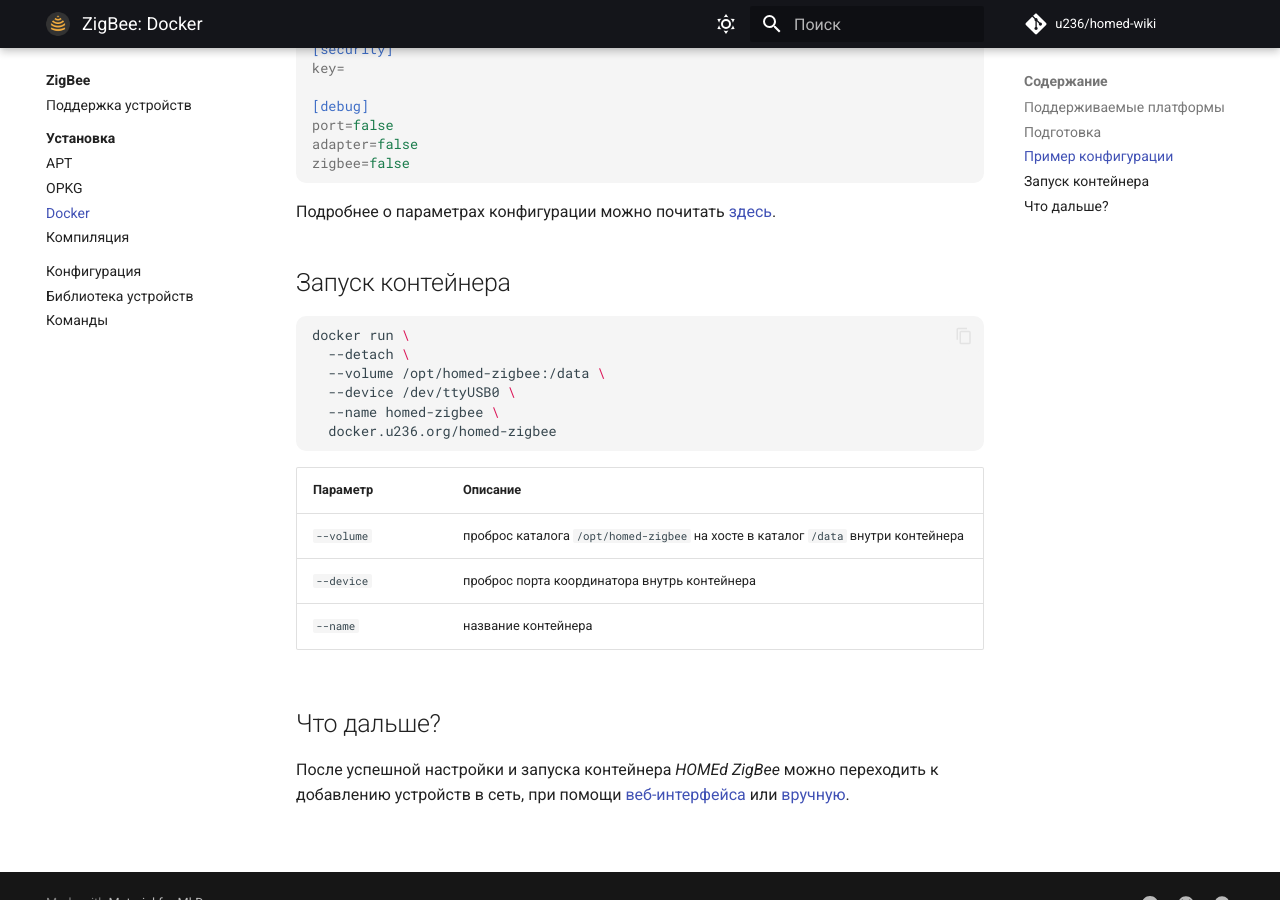
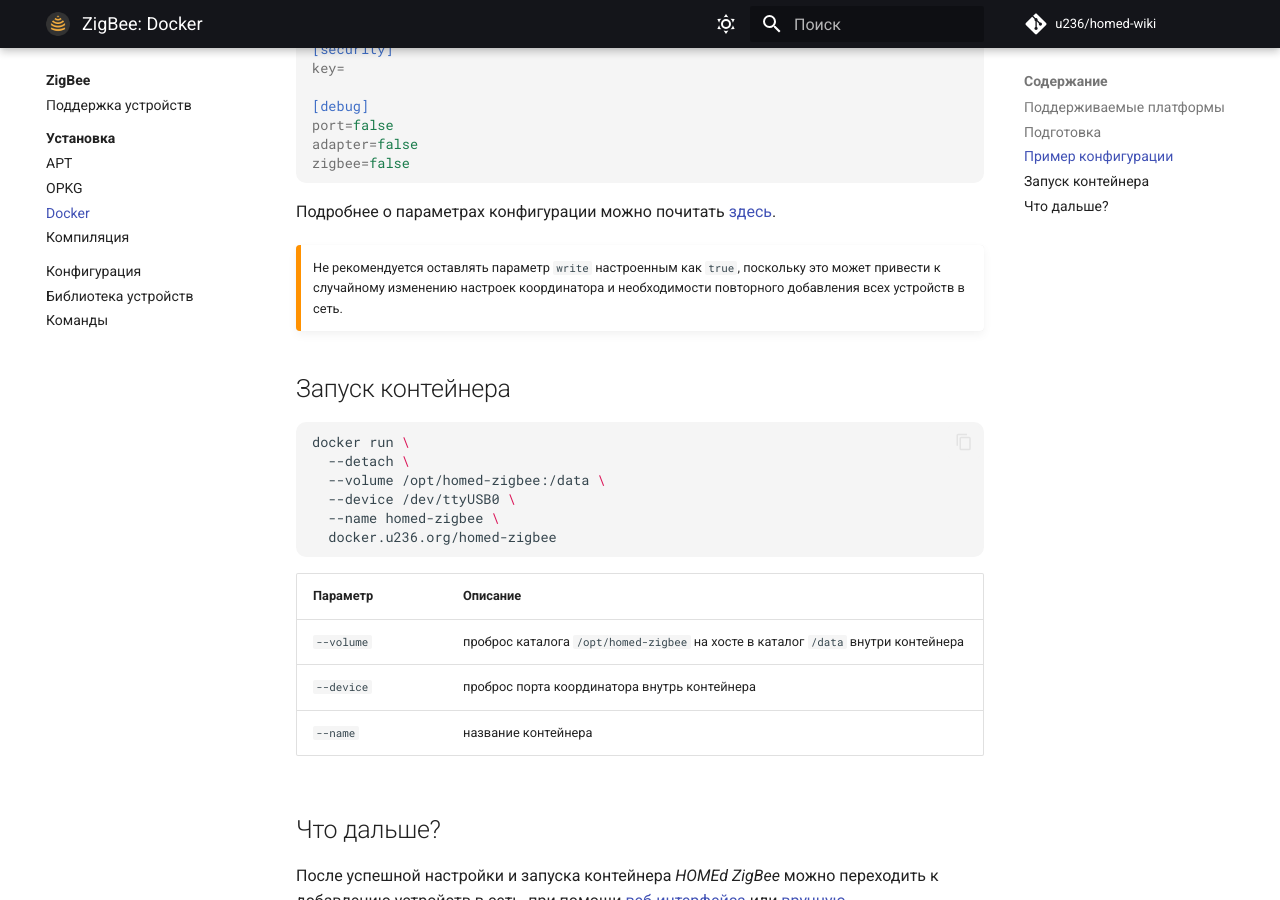
Before and after one commit to xyzroe/homed-wiki, an MkDocs documentation site: the page built from docs/zigbee/installation/docker.md, in a window 1280 px wide and 900 px high, scrolled down 1273 px. Built offline with MkDocs 1.6.1 and Material for MkDocs 9.7.7, drawn with Linux system fonts in a browser that asks for light colours; comment, search, counter and statistics services are not loaded.

Commit message:
add zigbee docker config warning

````diff
--- a/docs/zigbee/installation/docker.md
+++ b/docs/zigbee/installation/docker.md
@@ -63,6 +63,10 @@
 
 Подробнее о параметрах конфигурации можно почитать [здесь](/zigbee/configuration/).
 
+!!! warning ""
+
+    Не рекомендуется оставлять параметр `write` настроенным как `true`, поскольку это может привести к случайному изменению настроек координатора и необходимости повторного добавления всех устройств в сеть.
+
 ## Запуск контейнера
 
 ```sh
````
